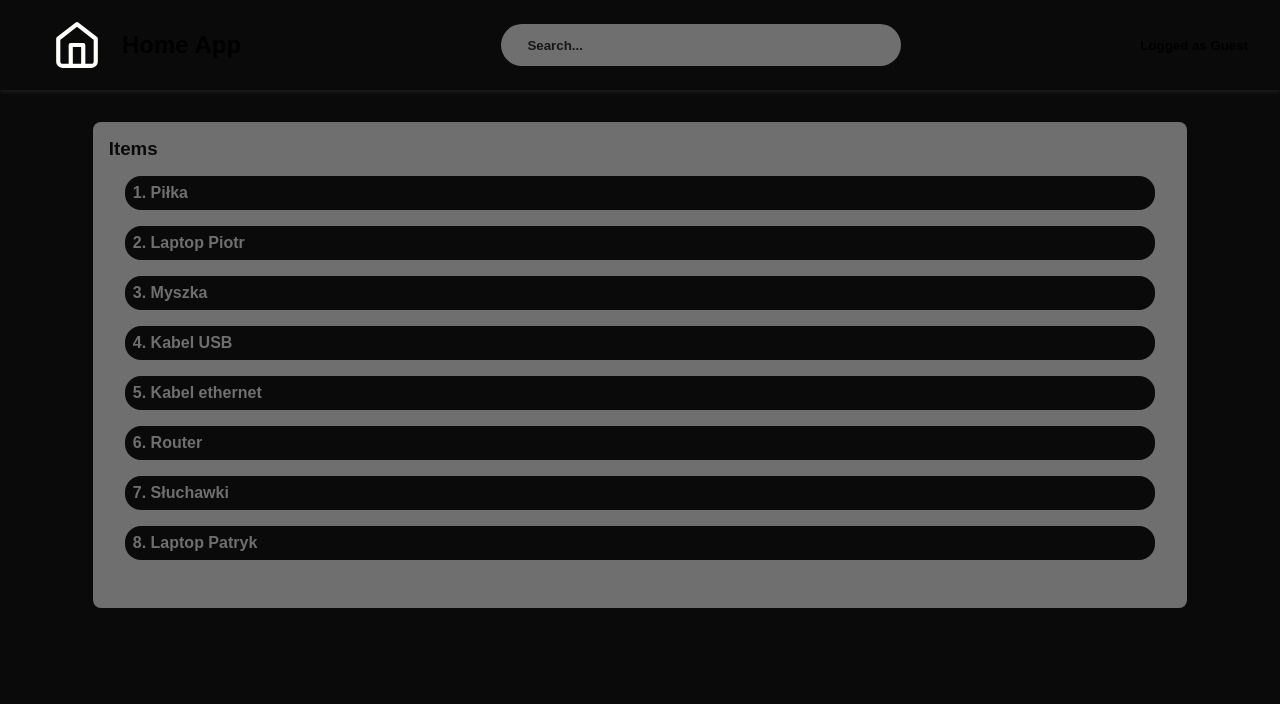
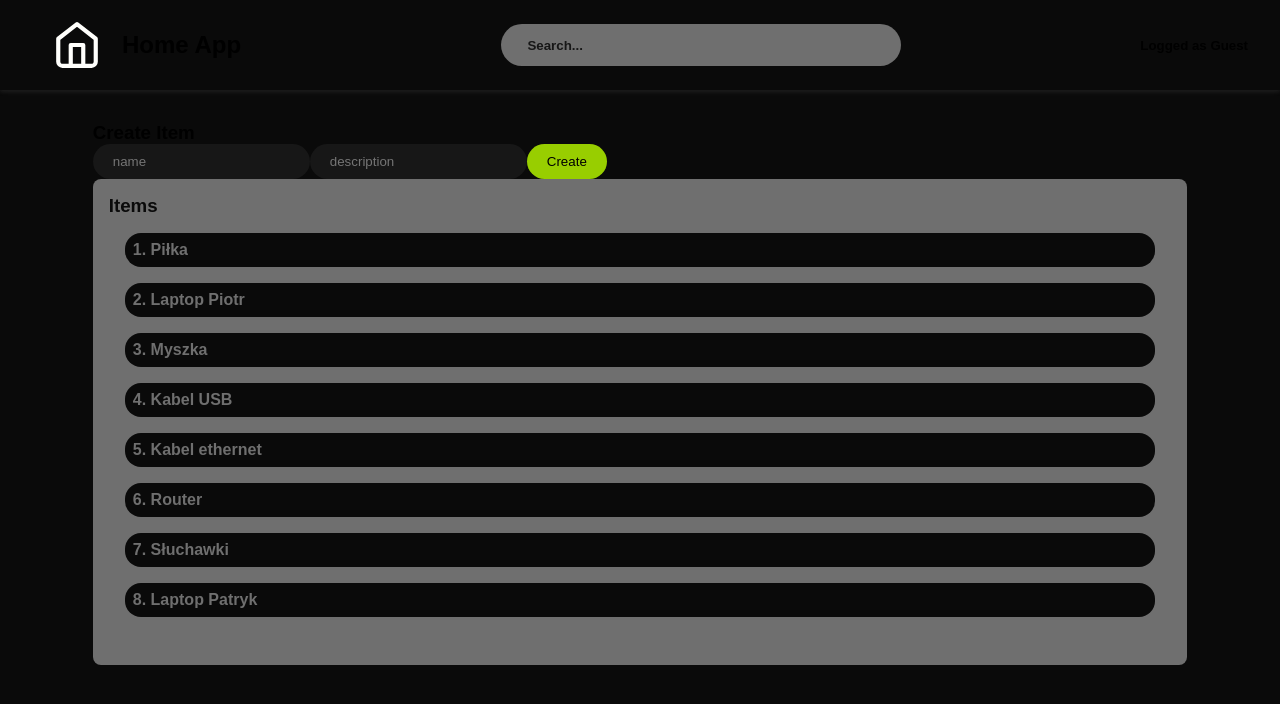
Before and after one commit to Throrun/HomeApp, a Next.js app: page /items in a window 1280 px wide. Shown: the top 704 px of the page. Built offline with nearby package versions, Linux system fonts and the light colour scheme.

Commit message:
added itemForm

```diff
--- a/src/app/(main)/items/page.tsx
+++ b/src/app/(main)/items/page.tsx
@@ -3,6 +3,7 @@
 import Navbar from "@/app/ui/reusable/navbar";
 import Card, {CardContent} from "@/app/ui/reusable/card";
 import styles from "./page.module.css";
+import ItemForm from "@/app/ui/unique/ItemForm";
 
 
 export default function Items() {
@@ -11,6 +12,7 @@ export default function Items() {
       <Navbar />
       <div className={styles.listcontainer}>
         <div className={styles.contentWrapper}>
+          <ItemForm></ItemForm>
           <Card name="Items" columnSpan={1} rowSpan={1} content={CardContent.list}/>
         </div>
       </div>
--- /dev/null
+++ b/src/app/ui/unique/ItemForm.tsx
@@ -0,0 +1,17 @@
+import React from "react";
+import Input from '../reusable/input';
+import Button from "../reusable/button";
+
+const ItemForm = () => {
+    return (
+        <form>
+            <div>
+                <h3>Create Item</h3>
+                <Input name="name"></Input>
+                <Input name="description"></Input>
+                <Button name="Create"></Button>
+            </div>
+        </form>
+    );
+}
+export default ItemForm;
```
Also changed, not shown: src/app/ui/unique/itemForm.module.css (added).
